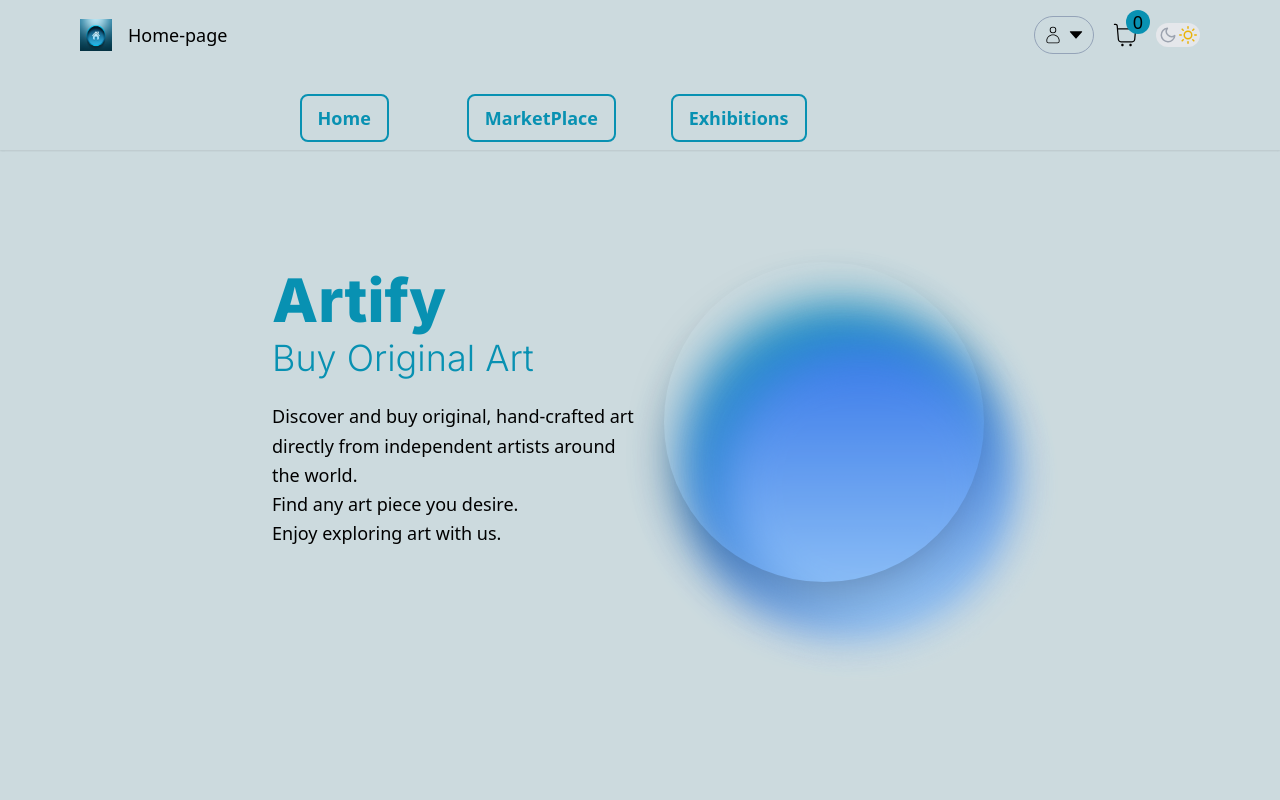
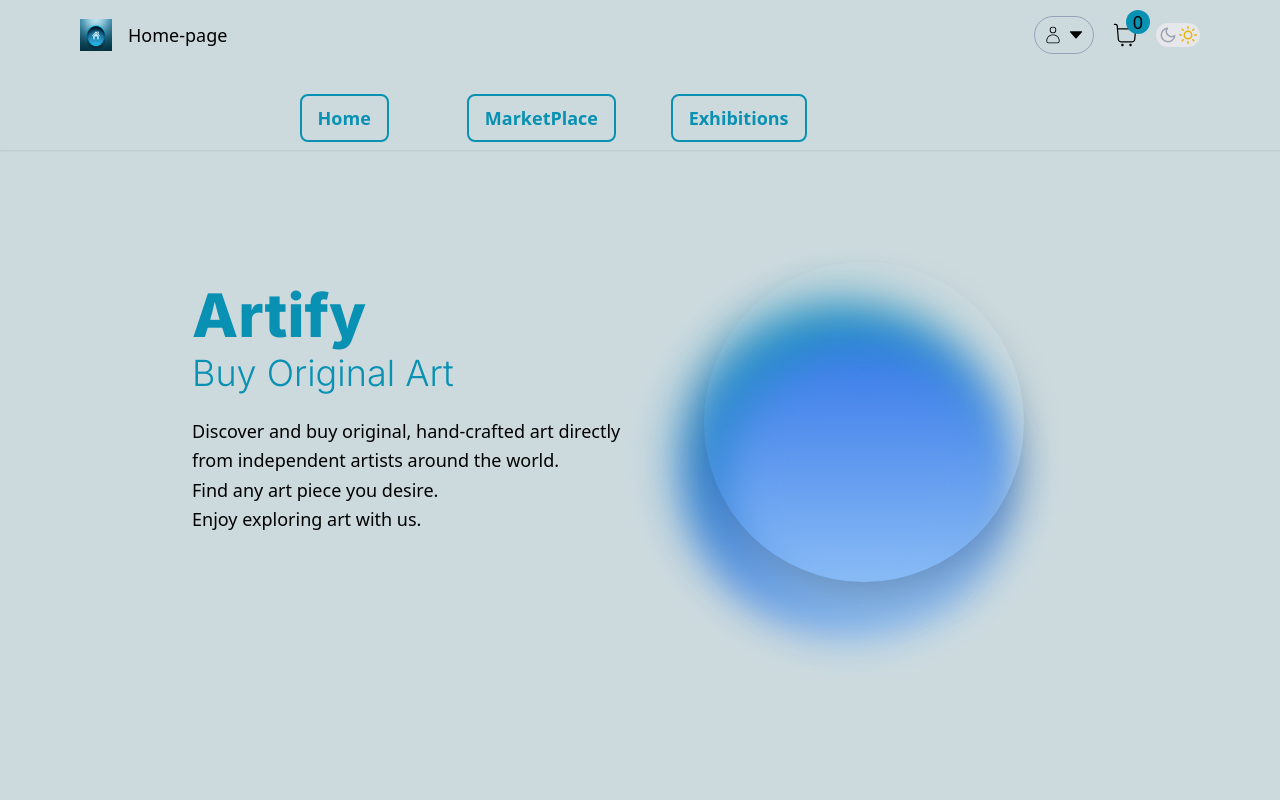
Before and after one commit to Yovel-Jirad/art-proj, a Next.js app in the folder G5-artify/: page / in a window 1280 px wide. Shown: the top 800 px of the page. Built offline with nearby package versions, Linux system fonts and the light colour scheme; no server answers.

Commit message:
homepagfe tw->globals

```diff
--- a/G5-artify/app/components/HomeBanner.tsx
+++ b/G5-artify/app/components/HomeBanner.tsx
@@ -3,26 +3,26 @@ import React from 'react';
 // Define the HomeBanner component
 const HomeBanner = () => {
   return (
-    <div className="relative py-20 px-6 md:px-20">
-      <div className="container mx-auto flex flex-col md:flex-row items-center justify-between">
+    <div className="home-banner">
+      <div className="home-banner-segragate">
         {/* Text Content */}
-        <div className="md:w-1/2 z-10 relative">
-          <h1 className="text-cyan-600 text-6xl font-extrabold mb-6 font-primary leading-tight">
+        <div className="home-banner-left">
+          <h1 className="home-banner-title">
             Artify
-            <span className="block text-4xl font-light">Buy Original Art</span>
+            <span className="home-banner-subtitle">Buy Original Art</span>
           </h1>
-          <p className="text-lg mb-8 font-secondary leading-relaxed">
+          <p className="home-banner-text">
             Discover and buy original, hand-crafted art directly from independent artists around the world.
             <br />Find any art piece you desire.
             <br />Enjoy exploring art with us.
           </p>
         </div>
         {/* Decorative Elements */}
-        <div className="md:w-1/2 relative mt-10 md:mt-0 flex justify-center">
-          <div className="w-80 h-80 bg-gradient-to-br from-cyan-600 to-blue-600 opacity-90 rounded-full transform rotate-45 absolute top-10 left-10 blur-xl"></div>
-          <div className="w-72 h-72 bg-gradient-to-br from-blue-600 to-sky-200 opacity-90 rounded-full transform rotate-45 absolute top-20 left-20 blur-xl"></div>
+        <div className="home-banner-right">
+          <div className="home-banner-simple-circle"></div>
+          <div className="home-banner-gradient-circle"></div>
           <div
-            className="w-80 h-80 object-cover rounded-full shadow-2xl z-10 transform hover:scale-105 transition-transform duration-500">
+            className="home-page-bg-circle">
           </div>
         </div>
       </div>
--- a/G5-artify/app/globals.css
+++ b/G5-artify/app/globals.css
@@ -197,6 +197,114 @@ body {
   text-base
   font-bold
 }
+
+.home-banner{
+  @apply
+  relative
+  py-20
+  px-6
+  md:px-20
+}
+
+.home-banner-segragate{
+  @apply
+  mx-auto
+  flex
+  flex-col
+  md:flex-row
+  items-center
+  justify-between
+}
+
+.home-banner-left{
+  @apply
+  md:w-1/2
+  z-10
+  relative
+}
+
+.home-banner-title{
+  @apply
+  text-cyan-600
+  text-6xl
+  font-extrabold
+  mb-6
+  font-primary
+  leading-tight
+}
+
+.home-banner-subtitle{
+  @apply
+  block
+  text-4xl
+  font-light
+}
+
+.home-banner-text{
+  @apply
+  text-lg
+  mb-8
+  leading-relaxed
+}
+
+.home-banner-right{
+  @apply
+  md:w-1/2
+  relative
+  mt-10
+  md:mt-0
+  flex
+  justify-center
+}
+
+.home-banner-simple-circle{
+  @apply
+  w-80
+  h-80
+  bg-gradient-to-br
+  from-cyan-600
+  to-blue-600
+  opacity-90
+  rounded-full
+  transform
+  rotate-45
+  absolute
+  top-10
+  left-10
+  blur-xl
+}
+
+.home-banner-gradient-circle{
+  @apply
+  w-72
+  h-72
+  bg-gradient-to-br
+  from-blue-600
+  to-sky-200
+  opacity-90
+  rounded-full
+  transform
+  rotate-45
+  absolute
+  top-20
+  left-20
+  blur-xl
+}
+
+.home-page-bg-circle{
+  @apply
+  w-80
+  h-80
+  object-cover
+  rounded-full
+  shadow-2xl
+  z-10
+  transform
+  hover:scale-105
+  transition-transform
+  duration-500
+}
+
 .container{
   @apply
   max-w-[1920p]
```
